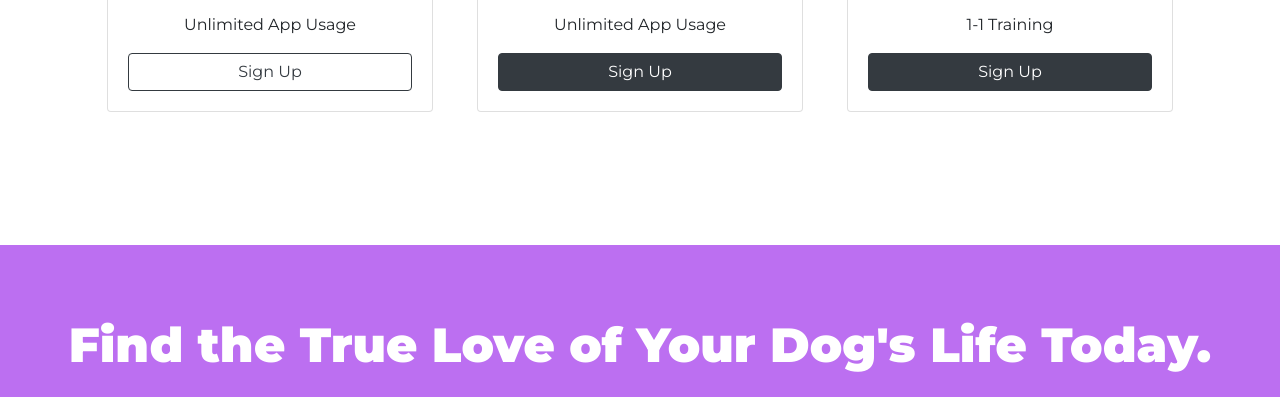
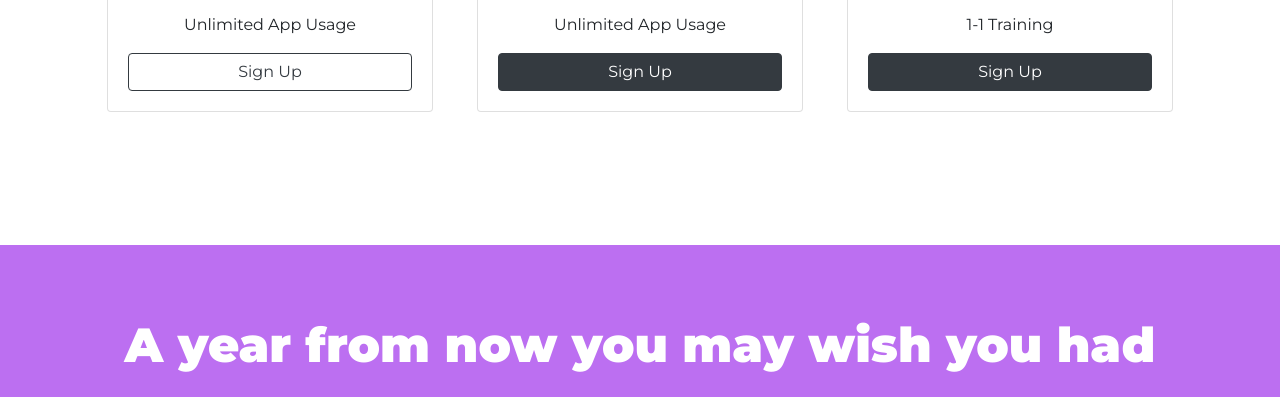
Before and after one commit to piyushvermaco/Calisthenics-Counter-Website, a plain HTML site: page index.html in a window 1280 px wide. Shown: the part 2305-2702 px from the top of the page. Drawn offline with nearby package versions, Linux system fonts and the light colour scheme.

Commit message:
Update index.html

```diff
--- a/index.html
+++ b/index.html
@@ -225,7 +225,7 @@
   <section id="cta">
 
     <div class="cta-col">
-      <h2 class="cta-heading">Find the True Love of Your Dog's Life Today.</h2>
+      <h2 class="cta-heading">A year from now you may wish you had started today.</h2>
       <a type="button" class="cta-download-button btn btn-dark btn-lg" href="https://www.figma.com/proto/N6P89AjXibDEqDar83z16f/Calisthenics-Counter?scaling=scale-down&page-id=0%3A1&starting-point-node-id=1%3A5&node-id=7%3A6"><i class="fab fa-apple"></i>
         Download</a>
       <a type="button" class="cta-download-button btn btn-outline-light btn-lg" href="https://www.figma.com/proto/N6P89AjXibDEqDar83z16f/Calisthenics-Counter?scaling=scale-down&page-id=0%3A1&starting-point-node-id=1%3A5&node-id=7%3A6"><i
```
